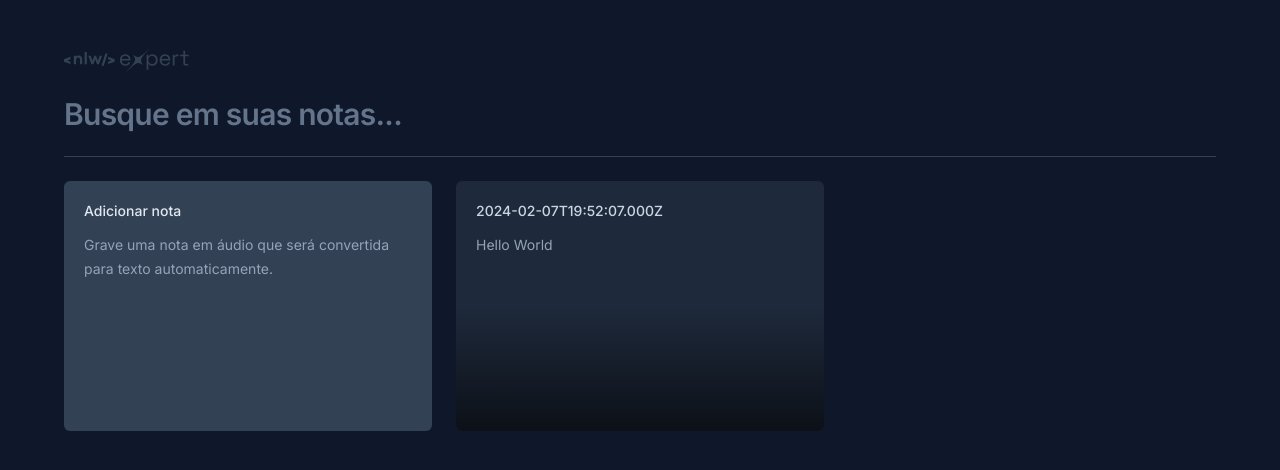
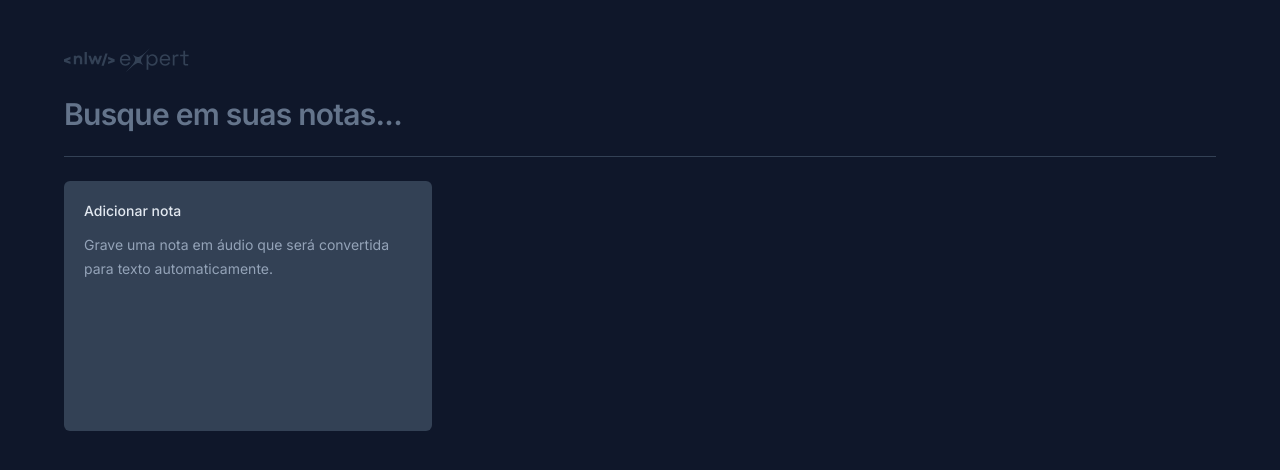
Before and after one commit to fau-33/nlw-experts-nodes, a React (Vite) app: page / in a window 1280 px wide. Shown: the top 470 px of the page. Built offline with nearby package versions, Linux system fonts and the light colour scheme.

Commit message:
Terminado a parte da pesquisa de busca no nota de texto

```diff
--- a/src/app.tsx
+++ b/src/app.tsx
@@ -1,8 +1,53 @@
+import { ChangeEvent, useState } from "react";
 import logo from "./assets/logo-nlw-expert.svg";
 import { NewNoteCard } from "./components/new-note-card";
 import { NoteCard } from "./components/note-card";
 
+interface Note {
+  id: string;
+  date: Date;
+  content: string;
+}
+
 export function App() {
+  const [search, setSearch] = useState("");
+
+  const [notes, setNotes] = useState<Note[]>(() => {
+    const notesOnStorage = localStorage.getItem("notes");
+
+    if (notesOnStorage) {
+      return JSON.parse(notesOnStorage);
+    }
+    return [];
+  });
+
+  function onNoteCreated(content: string) {
+    const newNote = {
+      id: crypto.randomUUID(),
+      date: new Date(),
+      content,
+    };
+
+    const notesArray = [newNote, ...notes];
+
+    setNotes(notesArray);
+
+    localStorage.setItem("notes", JSON.stringify(notesArray));
+  }
+
+  function handleSearch(event: ChangeEvent<HTMLInputElement>) {
+    const query = event.target.value;
+
+    setSearch(query);
+  }
+
+  const filteredNotes =
+    search !== ""
+      ? notes.filter((note) =>
+          note.content.toLocaleLowerCase().includes(search.toLocaleLowerCase())
+        )
+      : notes;
+
   return (
     <div className="mx-auto max-w-6xl my-12 space-y-6">
       <img src={logo} alt="NLW EXPERT" />
@@ -12,19 +57,18 @@
           type="text"
           placeholder="Busque em suas notas..."
           className="w-full bg-transparent text-3xl font-semibold tracking-tight placeholder:text-slate-500 outline-none"
+          onChange={handleSearch}
         />
       </form>
 
       <div className="h-px bg-slate-700" />
 
       <div className="grid gap-6 grid-cols-3 auto-rows-[250px]">
-        <NewNoteCard />
-        <NoteCard
-          note={{
-            date: new Date(),
-            content: "Hello World",
-          }}
-        />
+        <NewNoteCard onNoteCreated={onNoteCreated} />
+
+        {filteredNotes.map((note) => {
+          return <NoteCard key={note.id} note={note} />;
+        })}
       </div>
     </div>
   );
--- a/src/components/new-note-card.tsx
+++ b/src/components/new-note-card.tsx
@@ -3,7 +3,11 @@
 import { ChangeEvent, FormEvent, useState } from "react";
 import { toast } from "sonner";
 
-export function NewNoteCard() {
+interface NewNoteCardProps {
+  onNoteCreated: (content: string) => void;
+}
+
+export function NewNoteCard({ onNoteCreated }: NewNoteCardProps) {
   const [shouldShowOnboarding, setShouldShowOnboarding] = useState(true);
   const [content, setContent] = useState("");
 
@@ -22,7 +26,10 @@
   function handleSaveNote(event: FormEvent) {
     event.preventDefault();
 
-    console.log(content);
+    onNoteCreated(content);
+
+    setContent("");
+    setShouldShowOnboarding(true);
 
     toast.success("Nota criada com sucesso!");
   }
@@ -70,6 +77,7 @@
                   autoFocus
                   className="text-sm leading-6 text-slate-400 bg-transparent resize-none flex-1 outline-none"
                   onChange={handleContentChanged}
+                  value={content}
                 />
               )}
             </div>
--- a/src/components/note-card.tsx
+++ b/src/components/note-card.tsx
@@ -15,7 +15,10 @@
     <Dialog.Root>
       <Dialog.Trigger className="rounded-md text-left flex flex-col bg-slate-800 p-5 gap-3 overflow-hidden outline-none relative hover:ring-2 hover:ring-slate-600 focus-visible:ring-2 focus-visble:ring-lime-400">
         <span className="text-sm font-medium text-slate-300">
-          {note.date.toISOString()}
+          {formatDistanceToNow(note.date, {
+            locale: ptBR,
+            addSuffix: true,
+          })}
         </span>
         <p className="text-sm leading-6 text-slate-400">{note.content}</p>
         <div className="absolute bottom-0 left-0 right-0 h-1/2 bg-gradient-to-t from-black/60 to-black/0 pointer-events-none" />
```
